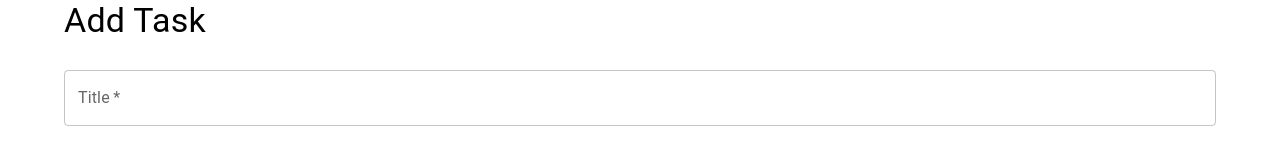
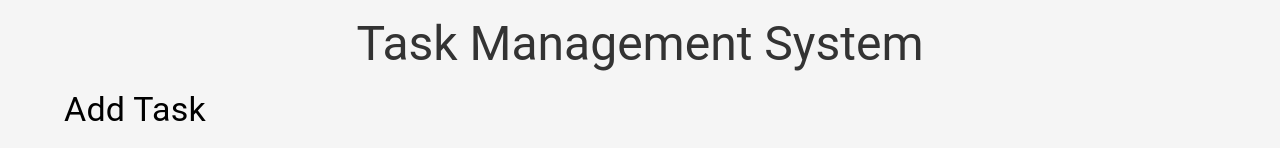
Before and after one commit to nico-arayav/task-management-system, a React (Create React App) app in the folder frontend/: page / in a window 1280 px wide. Shown: the top 148 px of the page. Built offline with nearby package versions, Linux system fonts and the light colour scheme; no server answers.

Commit message:
Add background color and header

```diff
--- a/frontend/src/App.js
+++ b/frontend/src/App.js
@@ -4,7 +4,7 @@ import TaskList from "./components/TaskList";
 import TaskForm from "./components/TaskForm";
 import TaskChart from "./components/TaskChart";
 import axios from "axios";
-import { Container, Grid, Paper } from "@mui/material";
+import { Container, Grid, Paper, Box, Typography } from "@mui/material";
 
 const App = () => {
 	const [tasks, setTasks] = useState([]);
@@ -12,7 +12,6 @@ const App = () => {
 
 	const fetchTasks = async () => {
 		const response = await axios.get("http://127.0.0.1:8000/api/tasks");
-		console.log("Fetched tasks:", response.data); // Debug log
 		setTasks(response.data);
 	};
 
@@ -48,7 +47,22 @@ const App = () => {
 	};
 
 	return (
+		<Box
+			sx={{
+				minHeight: "100vh",
+				backgroundColor: "#f5f5f5", // Light gray background
+				padding: "16px",
+			}}
+		>
 			<Container>
+				<Typography
+					variant="h3"
+					align="center"
+					gutterBottom
+					sx={{ color: "#333" }}
+				>
+					Task Management System
+				</Typography>
 				<TaskForm
 					onSubmit={handleAddOrUpdateTask}
 					initialData={editingTask}
@@ -57,7 +71,11 @@ const App = () => {
 					<Grid item size={{ xs: 12, sm: 8 }}>
 						<Paper
 							elevation={3}
-						style={{ padding: "16px", height: "100%" }}
+							style={{
+								padding: "16px",
+								height: "100%",
+								backgroundColor: "#ffffff", // White card background
+							}}
 						>
 							<TaskList
 								tasks={tasks}
@@ -69,13 +87,18 @@ const App = () => {
 					<Grid item size={{ xs: 12, sm: 4 }}>
 						<Paper
 							elevation={3}
-						style={{ padding: "16px", height: "100%" }}
+							style={{
+								padding: "16px",
+								height: "100%",
+								backgroundColor: "#ffffff", // White card background
+							}}
 						>
 							<TaskChart tasks={tasks} />
 						</Paper>
 					</Grid>
 				</Grid>
 			</Container>
+		</Box>
 	);
 };
 
```
Lines whose indentation alone changed are shown as unchanged.
